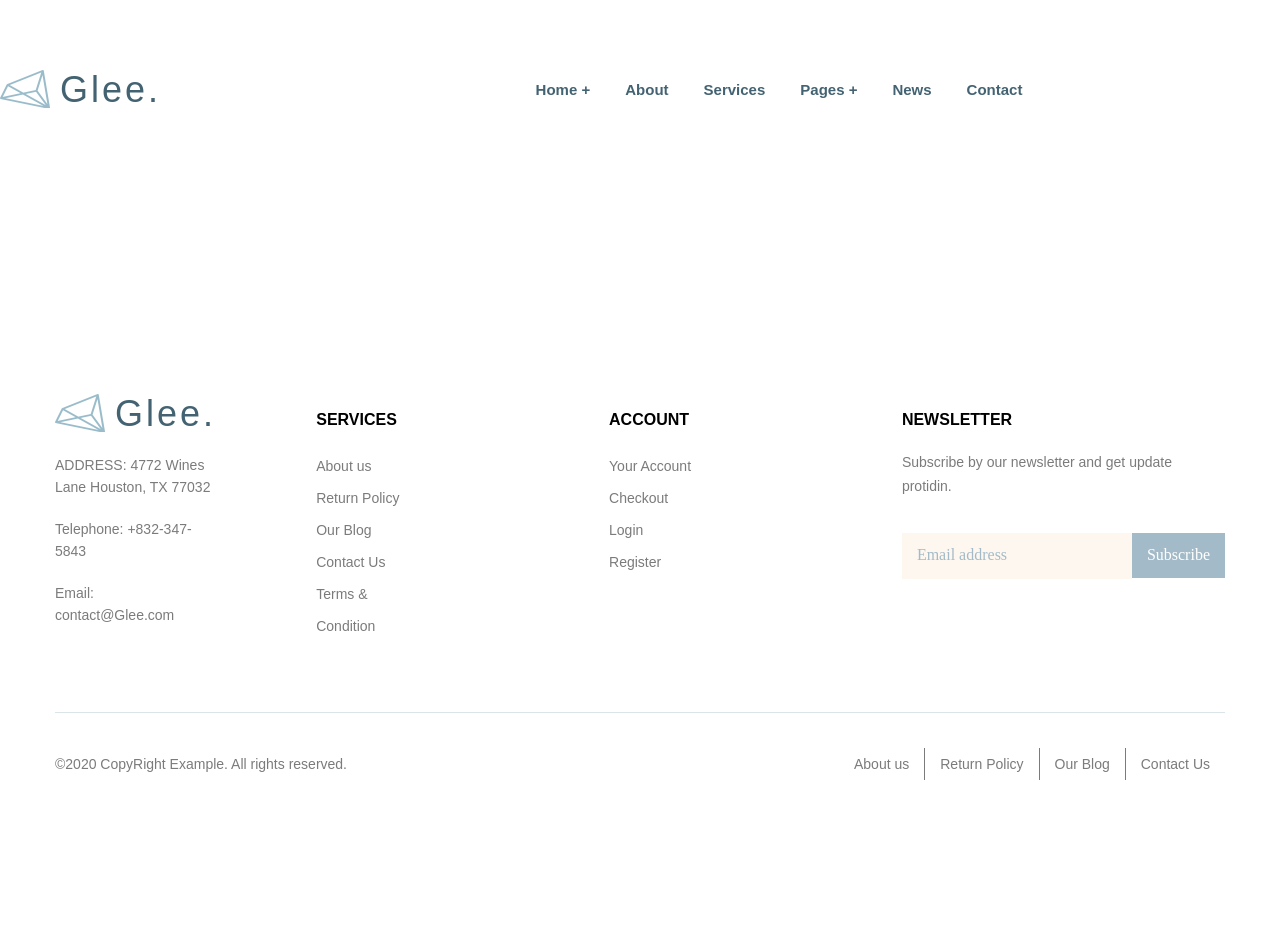
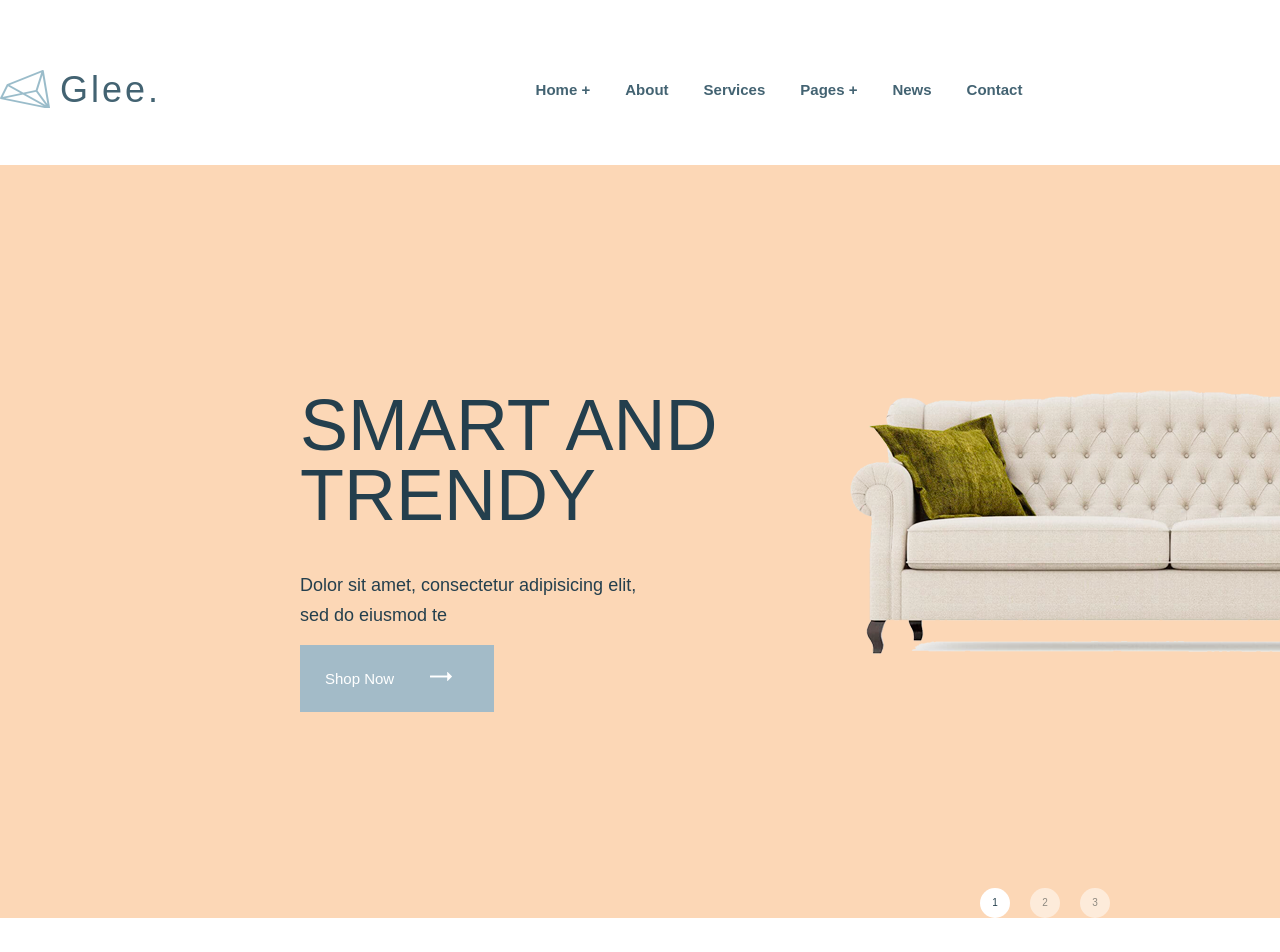
Before and after one commit to Orsen6/glee, a website: page app/index.html in a window 1280 px wide. Shown: the top 952 px of the page. Before the commit the page ends 800 px from the top, so only its background shows below. Drawn offline with nearby package versions, Linux system fonts and the light colour scheme; files that its build step writes are made by us from their sources.

Commit message:
added slider

```diff
--- a/app/index.html
+++ b/app/index.html
@@ -46,10 +46,46 @@
             </div>
         </div>
     </header>
-
-    <main class="main">
+ <main class="main">
 
     </main>
+
+    <section class="slider-section">
+        <div class="container">
+            <div class="slider-inner">
+                <div class="slider-inner_item">
+                    <div class="slider-inner_wrap">
+                        <h1 class="slider-inner_title">SMART AND TRENDY</h1>
+                        <p class="slider-inner_desc">Dolor sit amet, consectetur adipisicing elit, sed do eiusmod te</p>
+                        <a href="" class="slider-inner_btn">Shop Now</a>
+                    </div>
+                    <div>
+                        <img class="slider-inner_img" src="images/sofa.png" alt="">
+                    </div>
+                </div>
+                <div class="slider-inner_item">
+                    <div class="slider-inner_wrap">
+                        <h1 class="slider-inner_title">SMART AND TRENDY</h1>
+                        <p class="slider-inner_desc">Dolor sit amet, consectetur adipisicing elit, sed do eiusmod te</p>
+                        <a href="" class="slider-inner_btn">Shop Now</a>
+                    </div>
+                    <div>
+                        <img class="slider-inner_img" src="images/sofa.png" alt="">
+                    </div>
+                </div>
+                <div class="slider-inner_item">
+                    <div class="slider-inner_wrap">
+                        <h1 class="slider-inner_title">SMART AND TRENDY</h1>
+                        <p class="slider-inner_desc">Dolor sit amet, consectetur adipisicing elit, sed do eiusmod te</p>
+                        <a href="" class="slider-inner_btn">Shop Now</a>
+                    </div>
+                    <div>
+                        <img class="slider-inner_img" src="images/sofa.png" alt="">
+                    </div>
+                </div>
+            </div>
+        </div>
+    </section>
 
     <footer class="footer">
         <div class="container-min">
--- a/app/js/main.js
+++ b/app/js/main.js
@@ -1,3 +1,9 @@
 $(function(){
 
+    $('.slider-inner').slick({
+
+        arrows: false,
+        dots: true
+    });
+
 });
--- /dev/null
+++ b/app/scss/libs.scss
@@ -0,0 +1 @@
+@import '../../node_modules/slick-carousel/slick/slick.scss';
--- a/app/scss/style.scss
+++ b/app/scss/style.scss
@@ -1,6 +1,7 @@
 @import 'vars';
 @import 'fonts';
 @import 'reset';
+@import 'libs';
 @import 'global';
 @import 'media';
 
@@ -206,3 +207,79 @@
 .main{
     flex-grow: 1;
 }
+
+.slider-section{
+    background-color: #fcd7b6;
+    margin-top: 45px;
+}
+
+.slider-inner{
+    margin-top: 225px;
+    margin-left: 300px;
+
+    &_item{
+        display: flex !important;
+        margin-bottom: 200px;
+    }
+    &_title{
+        font-size: 72px;
+        line-height: 70px;
+        color: #243f4d;
+        @extend %Rubik-500;
+        margin-bottom: 40px;
+        letter-spacing: 0;
+        width: 430px;
+        margin-right: 120px;
+    }
+    &_desc{
+        font-size: 18px;
+        line-height: 30px;
+        color: #243f4d;
+        @extend %Rubik-400;
+        margin-bottom: 40px;
+        width: 350px;
+    }
+    &_btn{
+        padding: 25px 100px 25px 25px;
+        background-color: #a3bbc8;
+        color: #fff;
+        font-size: 15px;
+        line-height: 12px;
+        @extend %Rubik-500;
+        margin-bottom: 200px;
+        position: relative;
+    }
+    &_btn::after{
+        content: '';
+        background-image:url('../images/arrow.png');
+        background-repeat: no-repeat;
+        width: 25px;
+        height: 10px;
+        position: absolute;
+        left: 130px;
+        top: 27px;
+    }
+}
+.slick-dots{
+    display: flex;
+    justify-content: center;
+}
+
+.slick-dots button{
+    border: none;
+    background-color: #fff;
+    border-radius: 50%;
+    width: 30px;
+    height: 30px;
+    opacity: 0.5;
+    font-size: 10px;
+    line-height: 8px;
+    @extend %Rubik-500;
+    color: #243f4d;
+    margin-left: 20px;
+}
+
+li.slick-active button{
+    background-color: #fff;
+    opacity: 1;
+}
--- a/gulpfile.js
+++ b/gulpfile.js
@@ -31,6 +31,7 @@ function styles() {
 function scripts() {
   return src([
     'node_modules/jquery/dist/jquery.js',
+    'node_modules/slick-carousel/slick/slick.js',
     'app/js/main.js'
   ])
   .pipe(concat('main.min.js'))
--- a/package.json
+++ b/package.json
@@ -16,6 +16,7 @@
     "gulp-sass": "^5.0.0",
     "gulp-uglify": "^3.0.2",
     "jquery": "^3.6.0",
-    "sass": "^1.35.2"
+    "sass": "^1.35.2",
+    "slick-carousel": "^1.8.1"
   }
 }
```
Also changed, not shown: app/images/arrow.png (added), app/images/sofa.png (added), app/js/main.min.js.
